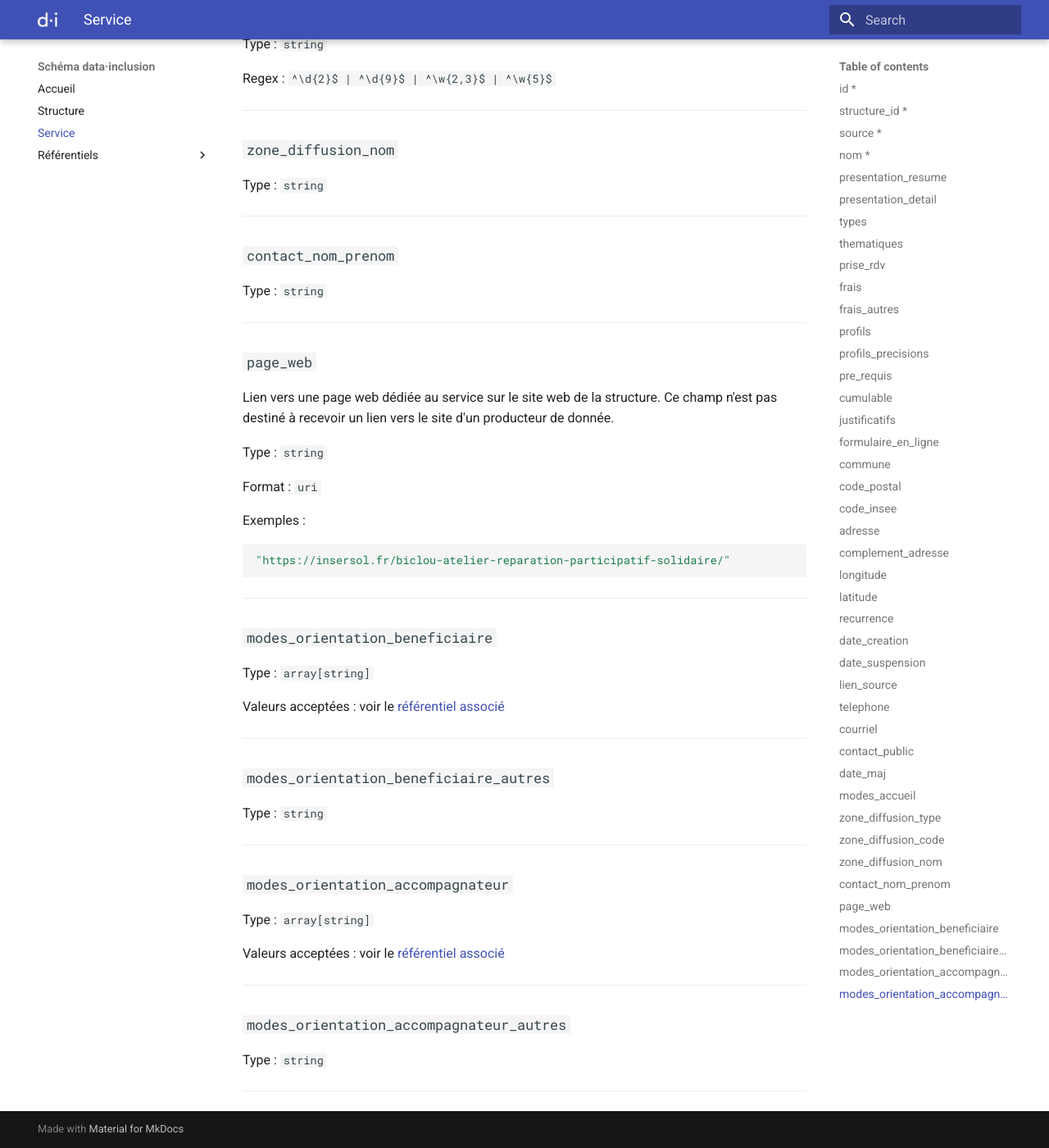
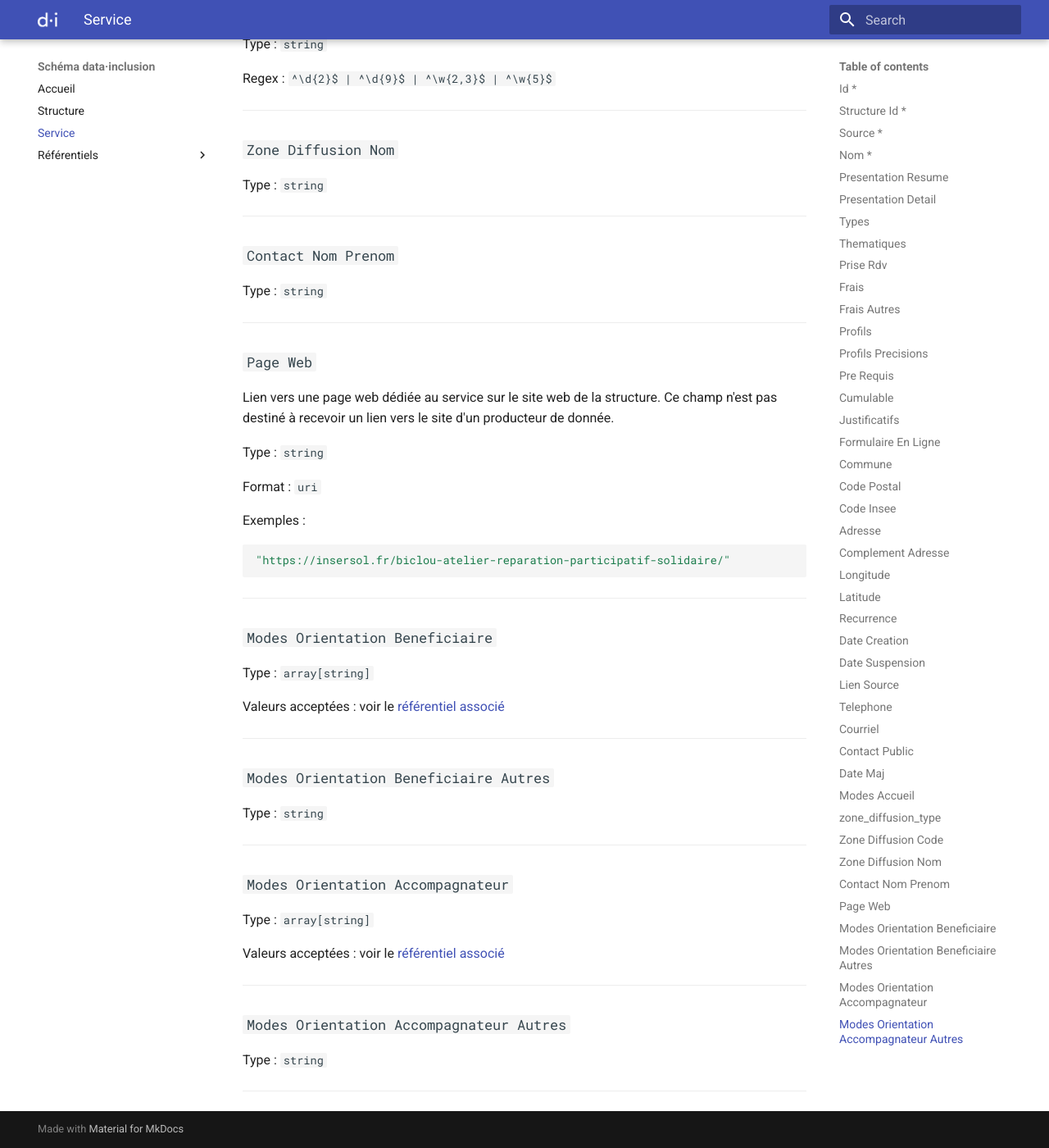
Before and after one commit to gip-inclusion/data-inclusion-schema, an MkDocs documentation site: the page built from docs/service.md, in a window 1280 px wide and 1400 px high, scrolled down 5336 px. Shown: the whole window at 82% size. Built offline with MkDocs 1.6.1 and Material for MkDocs 9.7.7, drawn with Linux system fonts in a browser that asks for light colours; some of the changed text lies outside the part shown.

```diff
--- a/docs/service.md
+++ b/docs/service.md
@@ -2,7 +2,7 @@
 
 
 
-### `id` *
+### `Id` *
 
 
 
@@ -21,7 +21,7 @@ Type : `string`
 
 ---
 
-### `structure_id` *
+### `Structure Id` *
 
 
 
@@ -40,7 +40,7 @@ Type : `string`
 
 ---
 
-### `source` *
+### `Source` *
 
 
 
@@ -59,7 +59,7 @@ Type : `string`
 
 ---
 
-### `nom` *
+### `Nom` *
 
 
 
@@ -78,7 +78,7 @@ Type : `string`
 
 ---
 
-### `presentation_resume`
+### `Presentation Resume`
 
 
 
@@ -97,7 +97,7 @@ Type : `string`
 
 ---
 
-### `presentation_detail`
+### `Presentation Detail`
 
 
 
@@ -116,7 +116,7 @@ Type : `string`
 
 ---
 
-### `types`
+### `Types`
 
 
 
@@ -140,7 +140,7 @@ Valeurs acceptées : voir le [référentiel associé](referentiels/typologies_de
 
 ---
 
-### `thematiques`
+### `Thematiques`
 
 
 
@@ -164,7 +164,7 @@ Valeurs acceptées : voir le [référentiel associé](referentiels/thematiques.m
 
 ---
 
-### `prise_rdv`
+### `Prise Rdv`
 
 
 
@@ -183,7 +183,7 @@ Format : `uri`
 
 ---
 
-### `frais`
+### `Frais`
 
 
 
@@ -207,7 +207,7 @@ Valeurs acceptées : `"gratuit&#34;, &#34;gratuit-sous-conditions&#34;, &#34;pay
 
 ---
 
-### `frais_autres`
+### `Frais Autres`
 
 
 
@@ -226,7 +226,7 @@ Type : `string`
 
 ---
 
-### `profils`
+### `Profils`
 
 
 
@@ -250,7 +250,7 @@ Valeurs acceptées : voir le [référentiel associé](referentiels/profils.md)
 
 ---
 
-### `profils_precisions`
+### `Profils Precisions`
 
 
 
@@ -269,7 +269,7 @@ Type : `string`
 
 ---
 
-### `pre_requis`
+### `Pre Requis`
 
 
 
@@ -288,7 +288,7 @@ Type : `array`
 
 ---
 
-### `cumulable`
+### `Cumulable`
 
 
 
@@ -307,7 +307,7 @@ Type : `boolean`
 
 ---
 
-### `justificatifs`
+### `Justificatifs`
 
 
 
@@ -326,7 +326,7 @@ Type : `array`
 
 ---
 
-### `formulaire_en_ligne`
+### `Formulaire En Ligne`
 
 
 
@@ -345,7 +345,7 @@ Format : `uri`
 
 ---
 
-### `commune`
+### `Commune`
 
 
 
@@ -364,7 +364,7 @@ Type : `string`
 
 ---
 
-### `code_postal`
+### `Code Postal`
 
 
 
@@ -383,7 +383,7 @@ Regex : `^\d{5}$`
 
 ---
 
-### `code_insee`
+### `Code Insee`
 
 
 
@@ -402,7 +402,7 @@ Regex : `^\w{5}$`
 
 ---
 
-### `adresse`
+### `Adresse`
 
 
 
@@ -421,7 +421,7 @@ Type : `string`
 
 ---
 
-### `complement_adresse`
+### `Complement Adresse`
 
 
 
@@ -440,7 +440,7 @@ Type : `string`
 
 ---
 
-### `longitude`
+### `Longitude`
 
 
 
@@ -459,7 +459,7 @@ Type : `number`
 
 ---
 
-### `latitude`
+### `Latitude`
 
 
 
@@ -478,7 +478,7 @@ Type : `number`
 
 ---
 
-### `recurrence`
+### `Recurrence`
 
 
 
@@ -497,7 +497,7 @@ Type : `string`
 
 ---
 
-### `date_creation`
+### `Date Creation`
 
 
 
@@ -516,7 +516,7 @@ Format : `date`
 
 ---
 
-### `date_suspension`
+### `Date Suspension`
 
 
 
@@ -535,7 +535,7 @@ Format : `date`
 
 ---
 
-### `lien_source`
+### `Lien Source`
 
 
 
@@ -554,7 +554,7 @@ Format : `uri`
 
 ---
 
-### `telephone`
+### `Telephone`
 
 
 
@@ -573,7 +573,7 @@ Type : `string`
 
 ---
 
-### `courriel`
+### `Courriel`
 
 
 
@@ -592,7 +592,7 @@ Format : `email`
 
 ---
 
-### `contact_public`
+### `Contact Public`
 
 
 
@@ -611,7 +611,7 @@ Type : `boolean`
 
 ---
 
-### `date_maj`
+### `Date Maj`
 
 
 
@@ -630,7 +630,7 @@ Format : `date | date-time`
 
 ---
 
-### `modes_accueil`
+### `Modes Accueil`
 
 
 
@@ -678,7 +678,7 @@ Valeurs acceptées : `"commune&#34;, &#34;epci&#34;, &#34;region&#34;, &#34;depa
 
 ---
 
-### `zone_diffusion_code`
+### `Zone Diffusion Code`
 
 
 
@@ -697,7 +697,7 @@ Regex : `^\d{2}$ | ^\d{9}$ | ^\w{2,3}$ | ^\w{5}$`
 
 ---
 
-### `zone_diffusion_nom`
+### `Zone Diffusion Nom`
 
 
 
@@ -716,7 +716,7 @@ Type : `string`
 
 ---
 
-### `contact_nom_prenom`
+### `Contact Nom Prenom`
 
 
 
@@ -735,7 +735,7 @@ Type : `string`
 
 ---
 
-### `page_web`
+### `Page Web`
 
 Lien vers une page web dédiée au service sur le site web de la structure. Ce champ n&#39;est pas destiné à recevoir un lien vers le site d&#39;un producteur de donnée.
 
@@ -761,7 +761,7 @@ Exemples :
 
 ---
 
-### `modes_orientation_beneficiaire`
+### `Modes Orientation Beneficiaire`
 
 
 
@@ -785,7 +785,7 @@ Valeurs acceptées : voir le [référentiel associé](referentiels/modes_orienta
 
 ---
 
-### `modes_orientation_beneficiaire_autres`
+### `Modes Orientation Beneficiaire Autres`
 
 
 
@@ -804,7 +804,7 @@ Type : `string`
 
 ---
 
-### `modes_orientation_accompagnateur`
+### `Modes Orientation Accompagnateur`
 
 
 
@@ -828,7 +828,7 @@ Valeurs acceptées : voir le [référentiel associé](referentiels/modes_orienta
 
 ---
 
-### `modes_orientation_accompagnateur_autres`
+### `Modes Orientation Accompagnateur Autres`
 
 
 
```
Also changed, not shown: docs/model.md.j2 (+6 -1 lines), docs/structure.md (+25 -25 lines).
